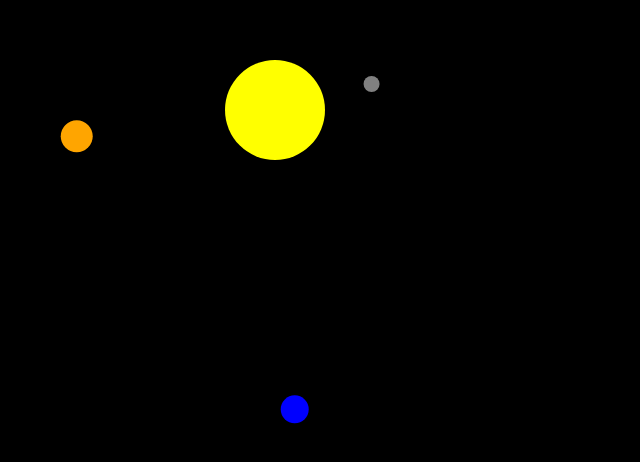
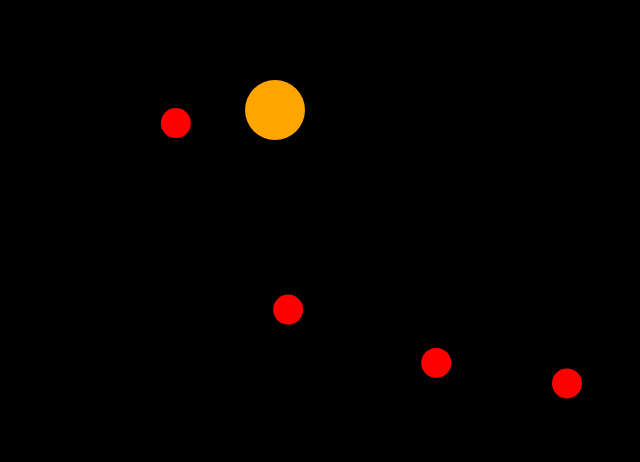
Before and after one commit to OppoOtis/portfolio.github.io, a plain HTML site: page index.html in a window 1280 px wide. Shown: the part 290-752 px from the top of the page, without its empty margins (365-1005 px from the left). Drawn offline with Linux system fonts and the light colour scheme.

Commit message:
Planets Working

```diff
--- /dev/null
+++ b/Planets.js
@@ -0,0 +1,67 @@
+const planetsData = [];
+
+class Planet{
+    constructor(radius, color, offset, positionX, positionY, angle, rotationSpeed) {
+        this.radius = radius;
+        this.color = color;
+        this.offset = offset;
+        this.positionX = positionX;
+        this.positionY = positionY;
+        this.angle = angle;
+        this.rotationSpeed = rotationSpeed;
+    }
+}
+
+class PlanetsManager {
+    constructor() {
+        this.Start();
+    }
+
+    Start() {
+        CreatePlanets();
+    }
+
+    Update() {
+        RotatePlanets();
+    }
+
+    Draw() {
+        DrawPlanets();
+    }
+}
+
+function CreatePlanets() {
+    var planetsAmount = 4;
+    for (var i = 0; i < planetsAmount; i++) {
+        planetsData.push(new Planet(15, 'red', ((canvas.height - canvas.height/2) / planetsAmount)*(i+1), canvas.width/2 ,canvas.height/2, 0, 10))
+    }
+}
+
+function RotatePlanets() {
+    const sun = { positionX: canvas.width / 2, positionY: canvas.height / 2 };
+    //const rotationSpeed = 0.005; // Adjust the rotation speed as needed
+
+    for (let i = 0; i < planetsData.length; i++) {
+        const planet = planetsData[i];
+
+        // Update the angle continuously for each planet
+        planet.angle += (planet.rotationSpeed / 1000)/ (i + 1);
+
+        // Calculate the new position based on rotation around the sun
+        const newX = sun.positionX + planet.offset * Math.cos(planet.angle);
+        const newY = sun.positionY + planet.offset * Math.sin(planet.angle);
+
+        planet.positionX = newX;
+        planet.positionY = newY;
+    }
+    console.log("rotated");
+}
+
+function DrawPlanets() {
+    for (var i = 0; i < planetsData.length; i++) {
+        context.fillStyle = planetsData[i].color;
+        context.beginPath();
+        context.arc(planetsData[i].positionX, planetsData[i].positionY, planetsData[i].radius, 0, 2 * Math.PI);
+        context.fill();
+    }
+}
--- a/Planets/earth.js
+++ /dev/null
@@ -1,8 +0,0 @@
-export const earth = {
-	name: 'Mercury',
-	radius: 14,
-	distance: 300,
-	angle: 0,
-	color: 'blue',
-	speed: 0.005,
-};
--- a/Planets/mercury.js
+++ /dev/null
@@ -1,10 +0,0 @@
-// mercury.js
-
-export const mercury = {
-	name: 'Mercury',
-	radius: 8,
-	distance: 100,
-	angle: 0,
-	color: 'gray',
-	speed: 0.02,
-};
--- a/Planets/venus.js
+++ /dev/null
@@ -1,8 +0,0 @@
-export const venus = {
-	name: 'Mercury',
-	radius: 16,
-	distance: 200,
-	angle: 0,
-	color: 'orange',
-	speed: 0.01,
-};
--- /dev/null
+++ b/SolarSystemManager.js
@@ -0,0 +1,23 @@
+const canvas = document.getElementById('solarSystem');
+const context = canvas.getContext('2d');
+
+canvas.width = window.innerWidth;
+canvas.height = window.innerHeight;
+
+const sun = new Sun(30, 'orange', canvas.width / 2, canvas.height / 2);
+const planetsManager = new PlanetsManager();
+
+function Update() {
+    planetsManager.Update();
+
+    Draw();
+    requestAnimationFrame(Update);
+}
+
+function Draw() {
+    context.clearRect(0, 0, canvas.width, canvas.height);
+    sun.Draw();
+    planetsManager.Draw();
+}
+
+Update()
--- /dev/null
+++ b/Sun.js
@@ -0,0 +1,15 @@
+class Sun {
+    constructor(radius, color, positionX, positionY) {
+        this.radius = radius;
+        this.color = color;
+        this.positionX = positionX;
+        this.positionY = positionY;
+    }
+
+    Draw() {
+        context.fillStyle = this.color;
+        context.beginPath();
+        context.arc(this.positionX, this.positionY, this.radius, 0, 2 * Math.PI);
+        context.fill();
+    }
+}
--- a/index.html
+++ b/index.html
@@ -7,7 +7,6 @@
             margin: 0;
             overflow: hidden;
         }
-
         canvas {
             display: block;
         }
@@ -15,6 +14,8 @@
 </head>
 <body>
     <canvas id="solarSystem"></canvas>
-    <script type="module" src="solarSystem.js"></script>
+    <script src="Sun.js"></script>
+    <script src="Planets.js"></script>
+    <script src="SolarSystemManager.js"></script>
 </body>
 </html>
--- a/solarSystem.js
+++ /dev/null
@@ -1,49 +0,0 @@
-// solarSystem.js
-import { mercury } from './Planets/mercury.js';
-import { venus } from './Planets/venus.js';
-import { earth } from './Planets/earth.js';
-
-const canvas = document.getElementById('solarSystem');
-const context = canvas.getContext('2d');
-
-// Set canvas size
-canvas.width = window.innerWidth;
-canvas.height = window.innerHeight;
-
-// Define the sun and planets
-const sun = { x: canvas.width / 2, y: canvas.height / 2, radius: 50, color: 'yellow' };
-const planets = [mercury, venus, earth]; // Add more planets as needed
-
-// Function to draw a planet
-function drawPlanet(planet) {
-    context.beginPath();
-    context.arc(
-        sun.x + planet.distance * Math.cos(planet.angle),
-        sun.y + planet.distance * Math.sin(planet.angle),
-        planet.radius,
-        0,
-        2 * Math.PI
-    );
-    context.fillStyle = planet.color;
-    context.fill();
-}
-
-// Animation loop
-function animate() {
-    requestAnimationFrame(animate);
-    context.clearRect(0, 0, canvas.width, canvas.height);
-
-    // Draw the sun
-    context.beginPath();
-    context.arc(sun.x, sun.y, sun.radius, 0, 2 * Math.PI);
-    context.fillStyle = sun.color;
-    context.fill();
-
-    // Update and draw the planets
-    planets.forEach((planet) => {
-        planet.angle += planet.speed;
-        drawPlanet(planet);
-    });
-}
-
-animate();
```
